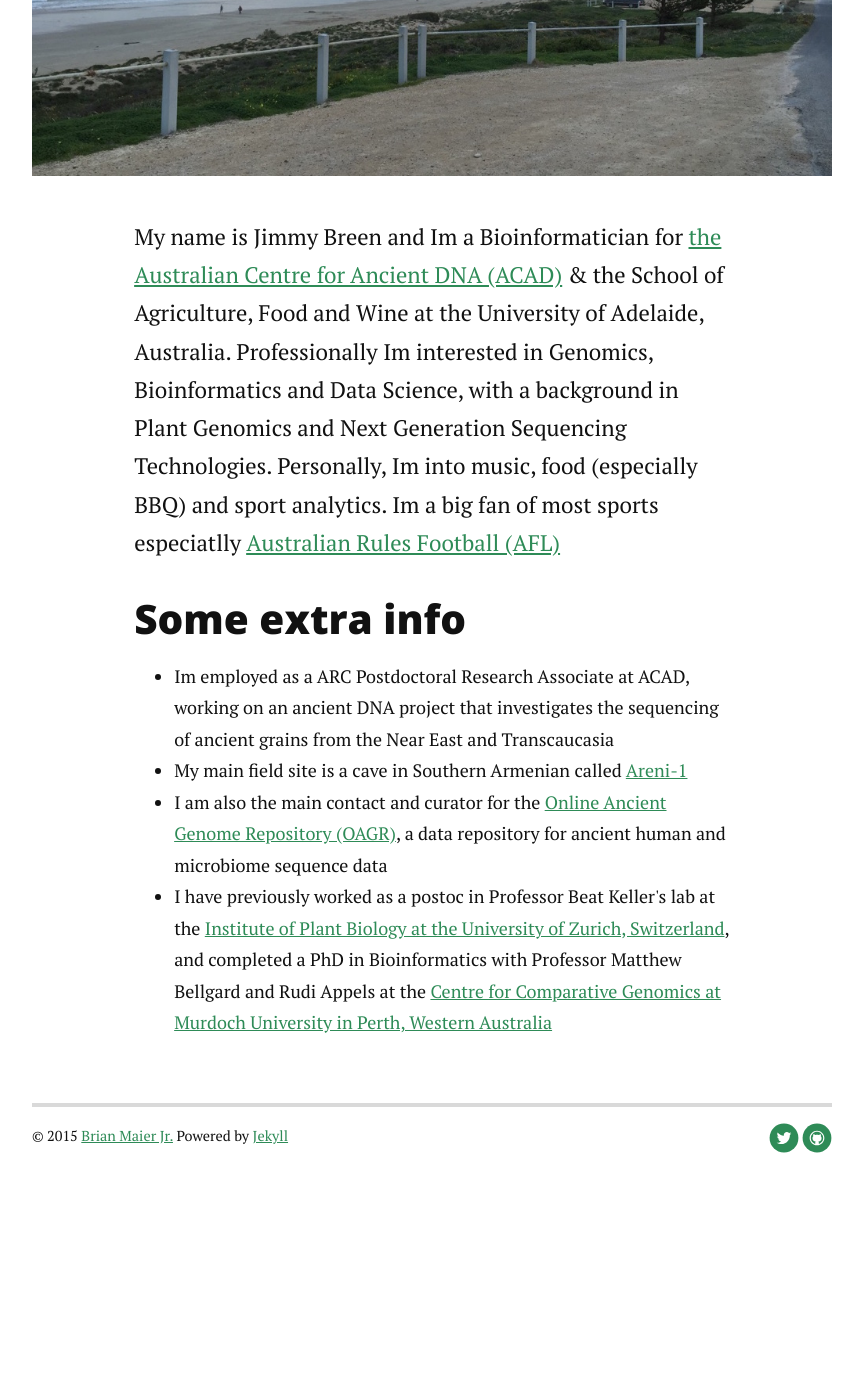
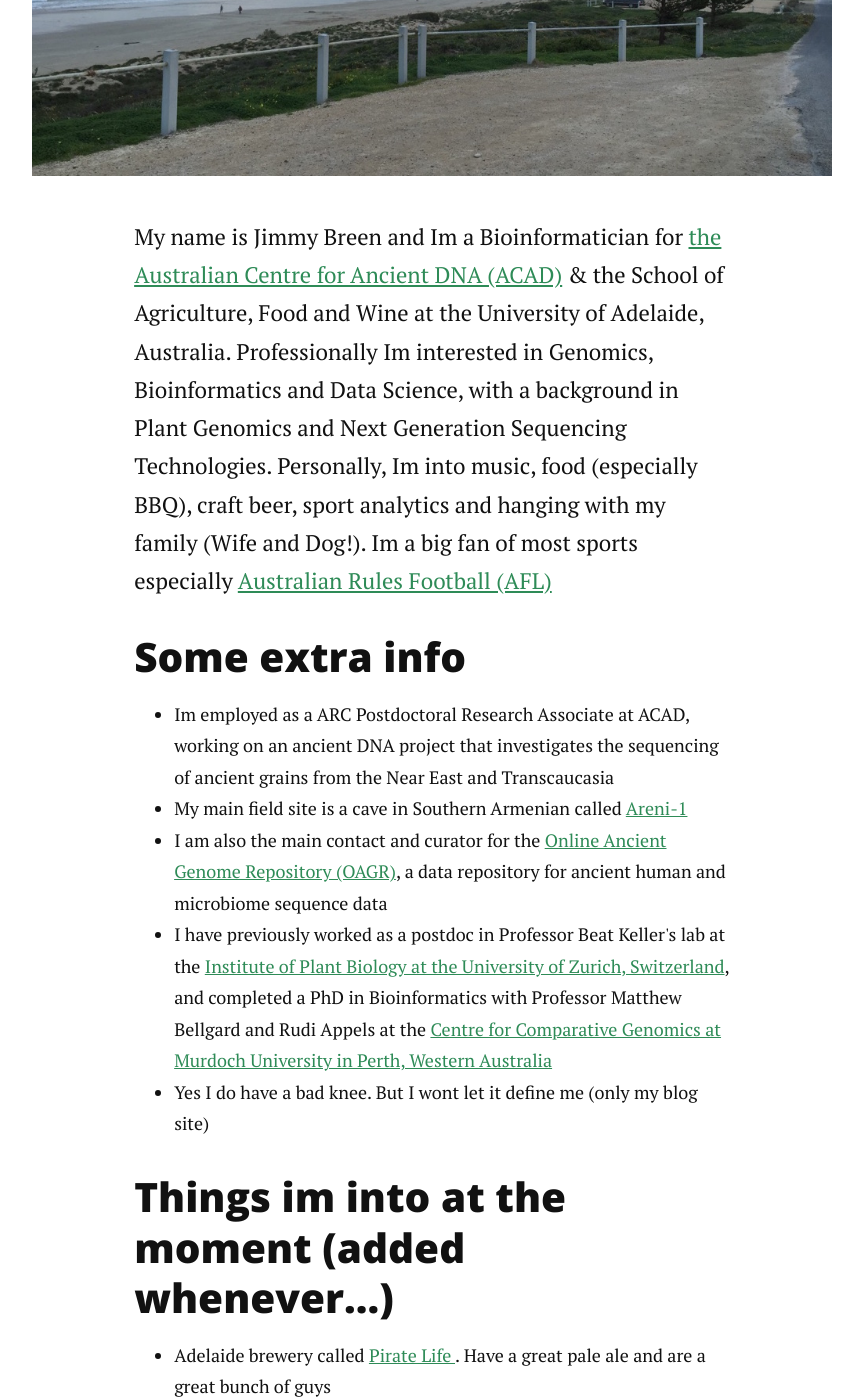
Before and after one commit to jimmybgammyknee/jimmybgammyknee.github.io, a Jekyll site: the page built from about.md, in a window 1280 px wide and 1400 px high, scrolled down 719 px. Shown: the whole window, without its empty margins (208-1071 px from the left). Built offline with Jekyll 4.4.1, drawn with Linux system fonts in a browser that asks for light colours; nearby versions of some CDN libraries; Markdown is read by kramdown in place of the engine named in the settings; before the commit the page ends 1959 px from its top, so only the background shows below that; some of the changed text lies outside the part shown.

Commit message:
Changed the about section

```diff
--- a/about.md
+++ b/about.md
@@ -7,13 +7,20 @@ title: About me
 	<h1 class="pageTitle">About me</h1>
 	<img src="{{ '/assets/img/beach.jpg' | prepend: site.baseurl }}" alt="">
 	<p class="intro">My name is Jimmy Breen and Im a Bioinformatician for <a href="http://www.adelaide.edu.au/acad/">the Australian Centre for Ancient DNA (ACAD)</a> & the School of Agriculture, Food and Wine at the University of Adelaide, Australia. Professionally Im interested in Genomics, Bioinformatics and Data Science, with a background in Plant Genomics and Next Generation Sequencing Technologies. Personally, Im
-into music, food (especially BBQ) and sport analytics. Im a big fan of most sports especiatlly  <a href="http://www.afl.com.au"> Australian Rules Football (AFL)</a></p>
+into music, food (especially BBQ), craft beer, sport analytics and hanging with my family (Wife and Dog!). Im a big fan of most sports especially  <a href="http://www.afl.com.au"> Australian Rules Football (AFL)</a></p>
 	<h2>Some extra info</h2>
 	<ul>
 		<li>Im employed as a ARC Postdoctoral Research Associate at ACAD, working on an ancient DNA project that investigates the sequencing of ancient grains from the Near East and Transcaucasia </li>
   		<li>My main field site is a cave in Southern Armenian called <a href="https://en.wikipedia.org/wiki/Areni-1_cave_complex"> Areni-1 </a></li>
   		<li>I am also the main contact and curator for the <a href="https://www.oagr.org.au"> Online Ancient Genome Repository (OAGR)</a>, a data repository for ancient human and microbiome sequence data</li>
-  		<li>I have previously worked as a postoc in Professor Beat Keller's lab at the <a href="http://http://www.botinst.uzh.ch/"> Institute of Plant Biology at the University of Zurich, Switzerland</a>, and completed a PhD in Bioinformatics with Professor Matthew Bellgard and Rudi Appels at the <a href="http://ccg.murdoch.edu.au/index.php/Main_Page"> Centre for Comparative Genomics at Murdoch University in Perth, Western Australia </a></li>
+  		<li>I have previously worked as a postdoc in Professor Beat Keller's lab at the <a href="http://http://www.botinst.uzh.ch/"> Institute of Plant Biology at the University of Zurich, Switzerland</a>, and completed a PhD in Bioinformatics with Professor Matthew Bellgard and Rudi Appels at the <a href="http://ccg.murdoch.edu.au/index.php/Main_Page"> Centre for Comparative Genomics at Murdoch University in Perth, Western Australia </a></li>
+  		<li>Yes I do have a bad knee. But I wont let it define me (only my blog site)</li>
+  	</ul>
+
+  	<h2>Things im into at the moment (added whenever...)</h2>
+	<ul>
+		<li>Adelaide brewery called <a href="http://piratelife.com.au"> Pirate Life </a>. Have a great pale ale and are a great bunch of guys </li>
+		<li>My best mate <a href="https://www.facebook.com/gusfacegrillah"> Gusface Grillah has an <a href="http://gusfacegrillah.com/"> amazing bbq blog </a> which you should definitely check out. Recently featured on buzzfeed as an Australian food blog that  <a href="http://www.buzzfeed.com/gyanyankovich/the-best-australian-food-blogs"> "will change the way you eat"</a>, which is good.....i think </li>
   	</ul>
 
 </div>
```
